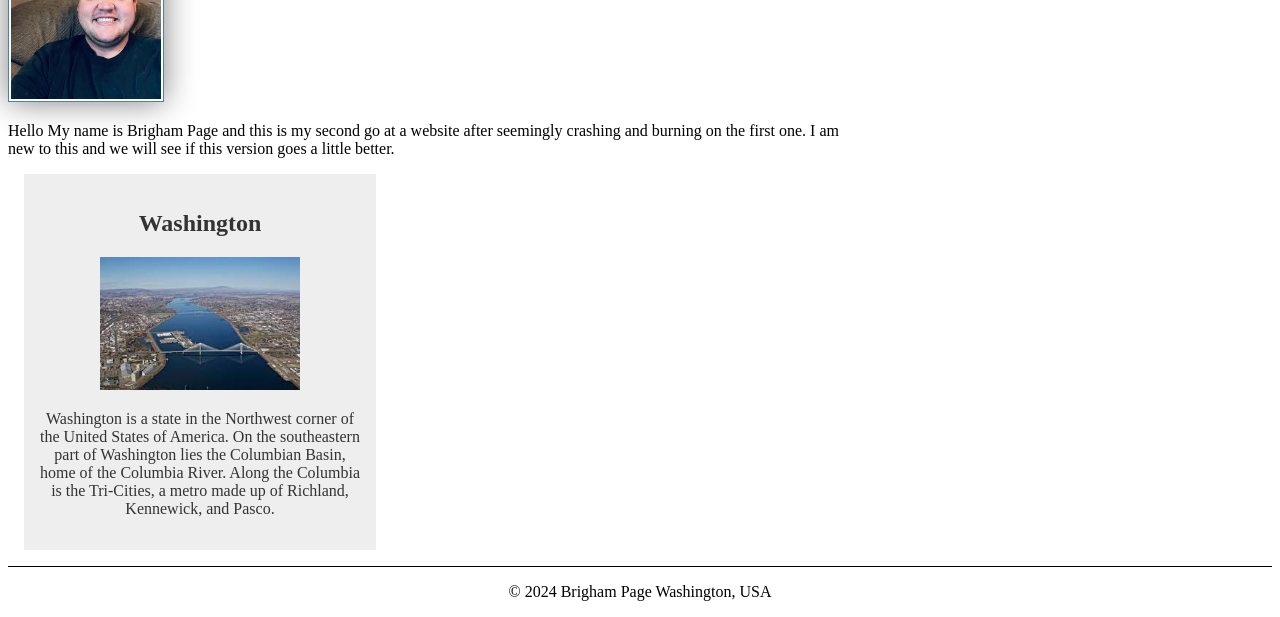
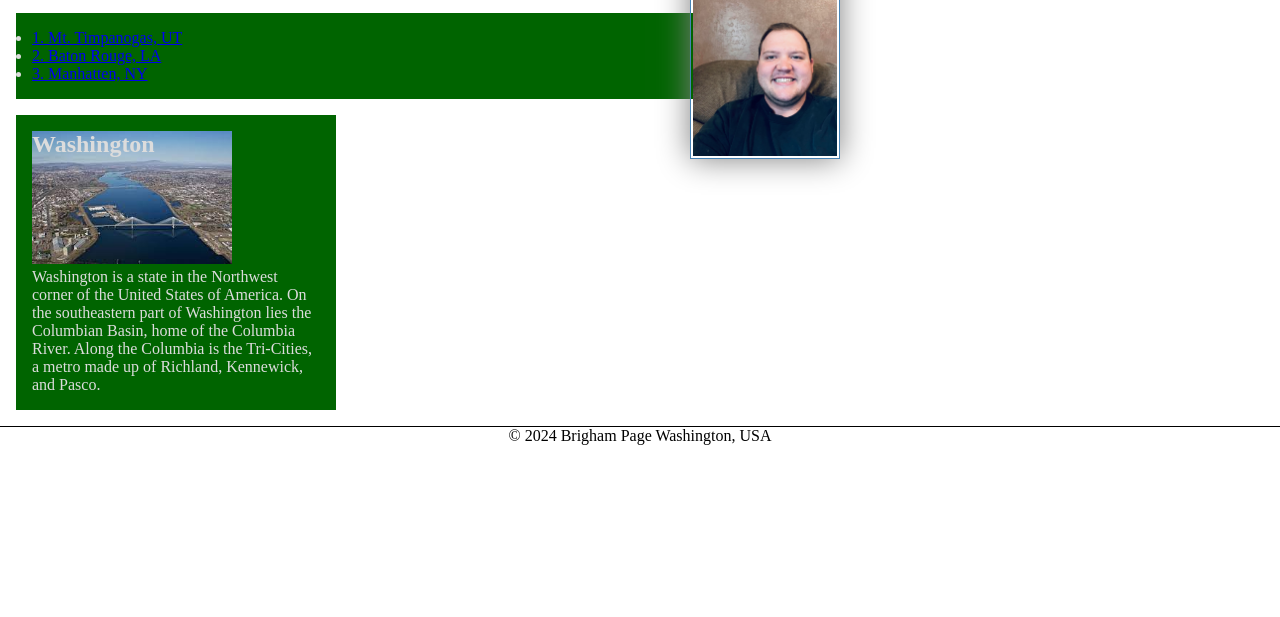
Before and after one commit to brigpage/wdd130, a plain HTML site: page index.html in a window 1280 px wide. Shown: the part 386-1003 px from the top of the page. After the commit the page ends 831 px from the top, so only its background shows below. Drawn offline with Linux system fonts and the light colour scheme.

Commit message:
W03 Changes

```diff
--- a/index.html
+++ b/index.html
@@ -14,14 +14,21 @@
                 <a href="#">Rafting Website</a>
                 <a href="wwr/">Rafting Website</a>
                 <a href="wwr/site-plan-rafting.html">Rafting Site Plan</a>
+                <a href="https://linkedin.com">LinkedIn Website</a>
+                <a href="https://facebook.com">Facebook Website</a>
             </nav>
         </header>
         <main>
             <h1>Brigham Page | WDD 130</h1>
             <img src="images/profile.jpg" alt="Hello My name is Brigham Page" width="200">
             <p>Hello My name is Brigham Page and this is my second go at a website after seemingly crashing and burning on the first one. I am new to this and we will see if this version goes a little better.</p>
+            <ul class="box">
+                <li><a href="https://www.churchofjesuschrist.org/temples/details/mount-timpanogos-utah-temple?lang=eng"_blank>1. Mt. Timpanogas, UT</a></li>
+                <li><a href="https://www.churchofjesuschrist.org/temples/details/baton-rouge-louisiana-temple?lang=eng"_blank>2. Baton Rouge, LA</a></li>
+                <li><a href="https://www.churchofjesuschrist.org/temples/details/manhattan-new-york-temple?lang=eng"_blank>3. Manhatten, NY</a></li>
+            </ul>
         </main>
-        <aside>
+        <aside class="box">
             <h2>Washington</h2>
             <img src="images/tricities-washington.jpg" alt="The Columbia River in Tri-Cities Washington">
             <p>Washington is a state in the Northwest corner of the United States of America. On the southeastern part of Washington lies the Columbian Basin, home of the Columbia River. Along the Columbia is the Tri-Cities, a metro made up of Richland, Kennewick, and Pasco.</p>
@@ -30,4 +37,5 @@
             <p>© 2024 Brigham Page Washington, USA</p>
         </footer>
     </body>
+    <!--January 24th, 2024-->
 </html>
--- a/styles/styles.css
+++ b/styles/styles.css
@@ -1,3 +1,8 @@
+*{
+    margin: 0;
+    padding: 0;
+    box-sizing: border-box;
+}
 nav{
     background-color: steelblue;
     padding: 10px;
@@ -19,6 +24,7 @@ main img{
     border: 1px solid steelblue;
     padding: 2px;
     box-shadow: 0 0 30px gray;
+    float: right;
 }
 
 p{
@@ -32,7 +38,7 @@ main{
 aside{
     width: 20rem;
     margin: 1rem;
-    border: 1px solid 0.2;
+    border: 1px solid 0.2px;
     padding: 1rem;
     background-color: #eee;
     color: #333;
@@ -49,3 +55,22 @@ footer{
     border-top: 1px solid #000;
     text-align: center;
 }
+/*Class Selectors*/
+.box{
+    margin: 1rem;
+    padding: 1rem;
+    border: 0;
+    background-color: darkgreen;
+    color:gainsboro;
+}
+
+aside{
+    width: 20em;
+    text-align: left;
+}
+
+aside h2{
+    position: absolute;
+    top:auto;
+    left:auto;
+}
```
